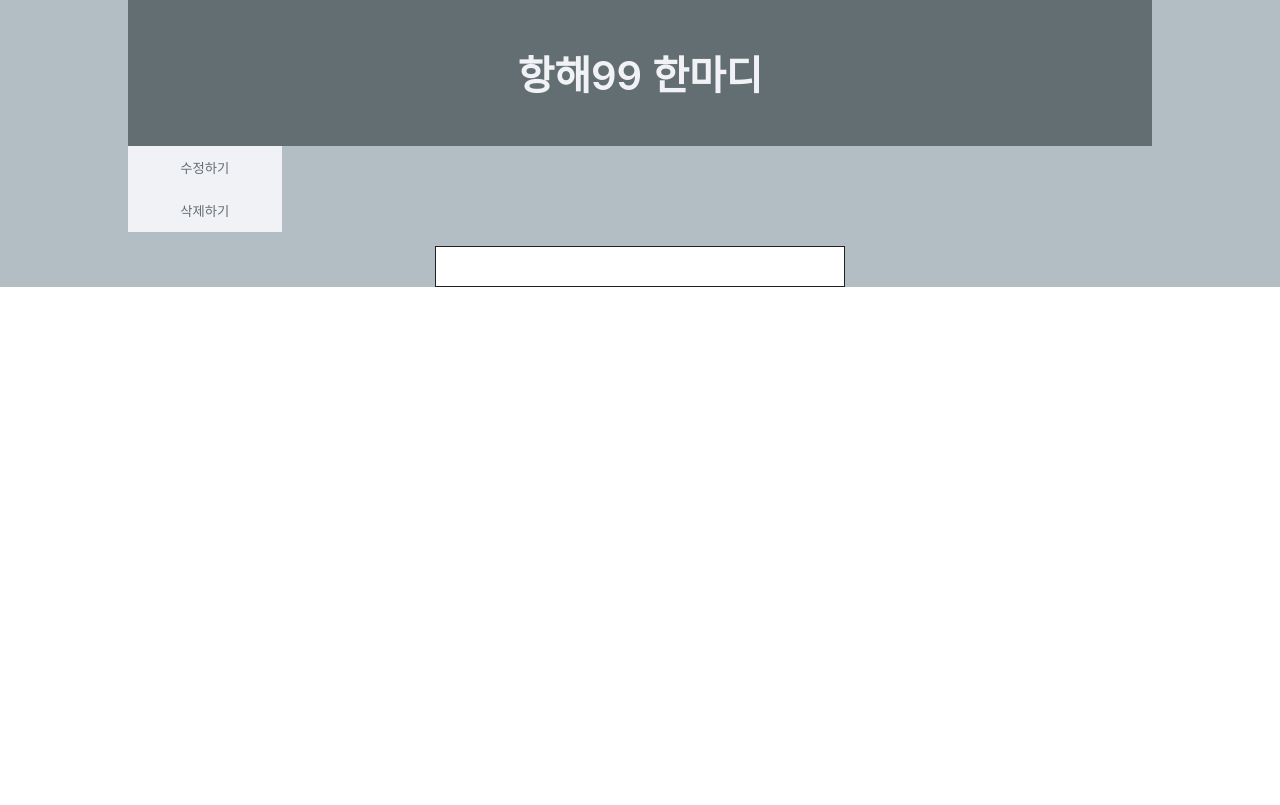
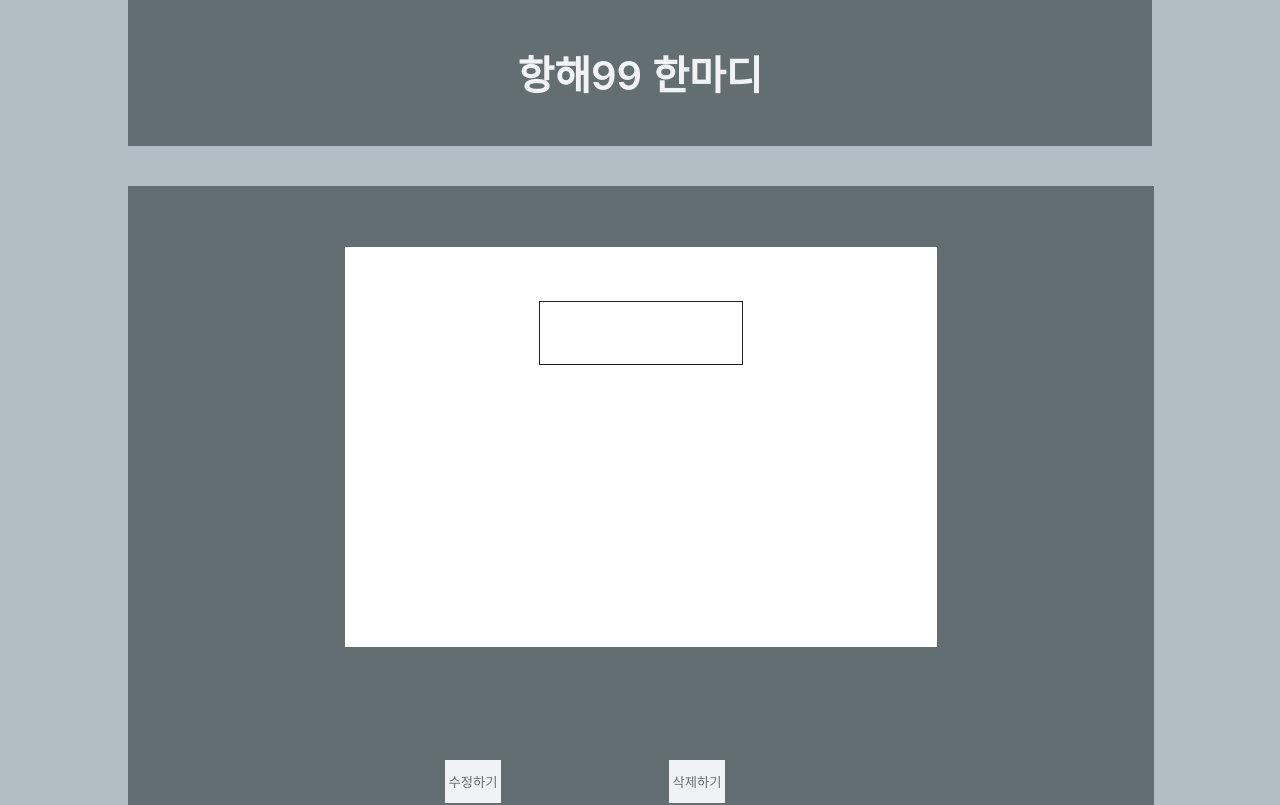
Before and after one commit to sunm-in/ToyProjectReact, a React (Create React App) app in the folder react-speak/: page /detail in a window 1280 px wide. Shown: the top 805 px of the page. Built offline with nearby package versions, Linux system fonts and the light colour scheme.

Commit message:
디테일 페이지 수정

```diff
--- a/react-speak/src/elements/Button.js
+++ b/react-speak/src/elements/Button.js
@@ -2,12 +2,13 @@ import React from "react";
 import styled from "styled-components";
 
 const Button = (props) => {
-  const { text, children, _onClick, is_float, margin, width, padding } = props;
+  const { text, children, _onClick, is_float, margin, width, padding, right } = props;
 
   const styles = {
     margin: margin,
     width: width,
     padding: padding,
+    right: right,
   };
 
   if (is_float) {
@@ -36,10 +37,10 @@ Button.defaultProps = {
   margin: false,
   width: "100%",
   padding: "12px 0px",
+  right: false,
 };
 
 const ElButton = styled.button`
-  display: block;
   width: ${(props) => props.width};
   background-color: #f1f2f6;
   color: #636e72;
--- a/react-speak/src/elements/Grid.js
+++ b/react-speak/src/elements/Grid.js
@@ -37,7 +37,7 @@ const GridBox = styled.div`
   ${(props) => (props.bg ? `background-color: ${props.bg};` : "")}
   ${(props) =>
     props.is_flex
-      ? `diplay: flex; align-items: center; justify-content: space-between;`
+      ? `display: flex; align-items: center; justify-content: space-between;`
       : ""}
 `;
 
--- a/react-speak/src/pages/SpeakDetail.js
+++ b/react-speak/src/pages/SpeakDetail.js
@@ -11,16 +11,22 @@ const SpeakDetail = (props) => {
     <React.Fragment>
       <Grid bg="#b2bec3" width="100%">
         <Grid width="80%" margin="auto">
-              <Grid>
+          <Grid margin="auto">
             <Header bg="#636e72">
-                      <Text bold size="40px">항해99 한마디</Text>
+              <Text bold size="40px">
+                항해99 한마디
+              </Text>
             </Header>
           </Grid>
-              <Grid height="auto">
-                  <Button width="15%" text="수정하기"></Button>
-                  <Button width="15%" text="삭제하기"></Button>
+          <DetailWrap>
+            <DetailInputBox>
               <Input></Input>
+              <Grid is_flex width="400px" padding="60px">
+                <Button width="20%" text="수정하기"></Button>
+                <Button width="20%" text="삭제하기"></Button>
               </Grid>
+            </DetailInputBox>
+          </DetailWrap>
         </Grid>
       </Grid>
     </React.Fragment>
@@ -28,7 +34,24 @@ const SpeakDetail = (props) => {
 };
 
 const DetailWrap = styled.div`
+  width: 100%;
+  height: 100vh;
+  background-color: #636e72;
+  margin: auto;
+  margin-top: 40px;
+  padding: 1px;
+`;
 
+const DetailInputBox = styled.div`
+  width: 50%;
+  height: 40%;
+  background-color: white;
+  margin: auto;
+  margin-top: 60px;
+  padding: 40px;
+  & > Button{
+      margin: 0px 0px 0px 120px;
+  }
 `;
 
 export default SpeakDetail;
```
Lines whose indentation alone changed are shown as unchanged.
